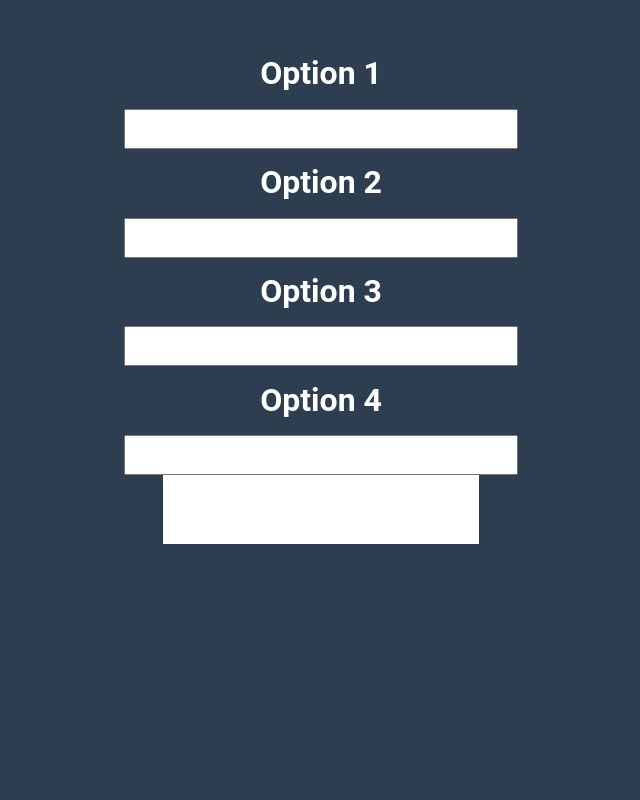
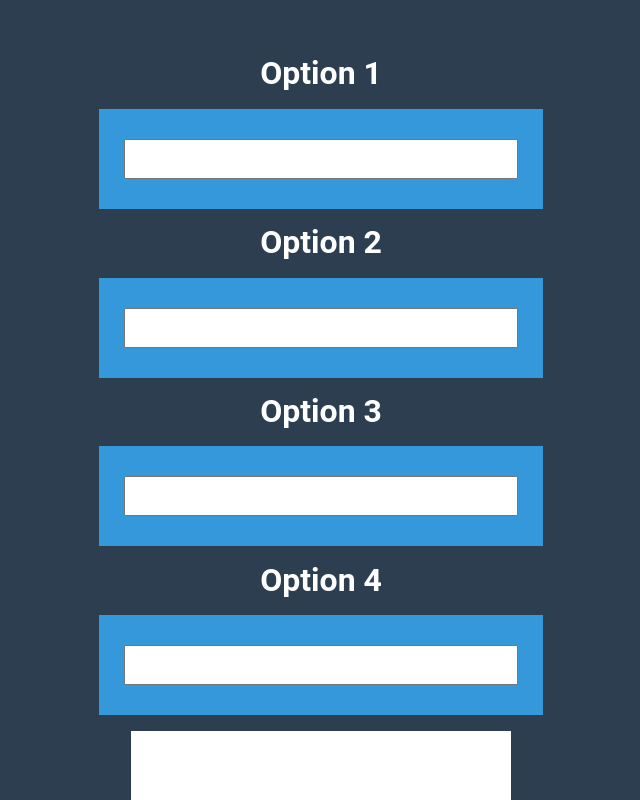
Before and after one commit to Ket93/Polling-App, a React (Create React App) app: page /pollcreate in a window 1280 px wide. Shown: the part 104-904 px from the top of the page, without its empty margins (319-959 px from the left). Before the commit the page ends 800 px from the top, so only its background shows below. Built offline with nearby package versions, Linux system fonts and the light colour scheme.

Commit message:
fixed css

```diff
--- a/src/components/PollCreate/PollCreate.js
+++ b/src/components/PollCreate/PollCreate.js
@@ -4,7 +4,7 @@ import "./PollCreate.css";
 
 import React from "react";
 
-const PollCreate = ( {onSubmit} ) => {
+const PollCreate = ({ onSubmit }) => {
     const [o1, seto1] = useState("");
     const [o2, seto2] = useState("");
     const [o3, seto3] = useState("");
@@ -44,20 +44,20 @@ const PollCreate = ( {onSubmit} ) => {
         <div className='buttonContainer text-center' >
             <form>
                 <h1>Option 1</h1>
-                <div className='row'>
-                    <label><input type="text" onChange={o1change}/></label>
+                <div className='row1'>
+                    <label><input type="text" onChange={o1change} /></label>
                 </div>
                 <h1>Option 2</h1>
-                <div className='row'>
-                    <label><input type="text"  onChange={o2change} /></label>
+                <div className='row1'>
+                    <label><input type="text" onChange={o2change} /></label>
                 </div>
                 <h1>Option 3</h1>
-                <div className='row'>
-                    <label><input type="text"  onChange={o3change} /></label>
+                <div className='row1'>
+                    <label><input type="text" onChange={o3change} /></label>
                 </div>
                 <h1>Option 4</h1>
-                <div className='row'>
-                    <label><input type="text"  onChange={o4change} /></label>
+                <div className='row1'>
+                    <label><input type="text" onChange={o4change} /></label>
                 </div>
                 <div className='btn' onClick={() => Submit(arr)}>
                     <h1>submit</h1>
```
